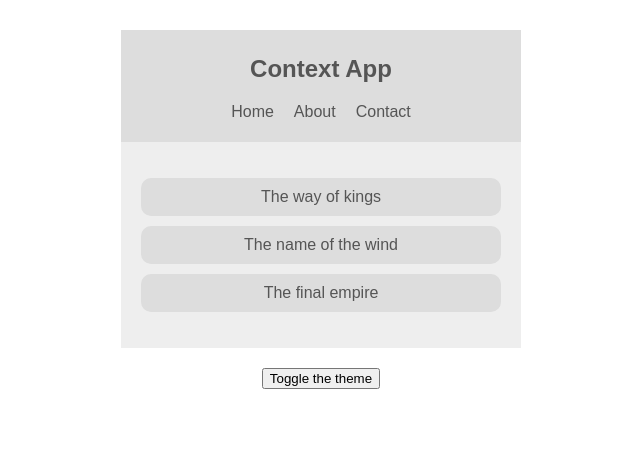
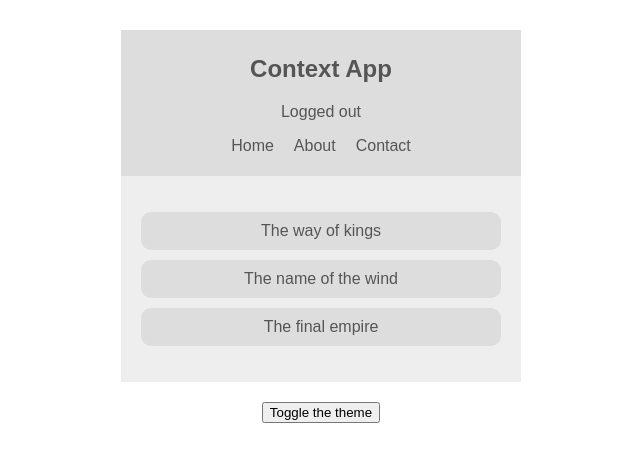
Before and after one commit to norrico31/Context-and-Hooks, a React (Create React App) app: page / in a window 1280 px wide. Shown: the top 462 px of the page, without its empty margins (319-959 px from the left). Built offline with nearby package versions, Linux system fonts and the light colour scheme.

Commit message:
Consume the AuthContext to Navbar.js using AuthContext.Consumer and nested the ThemeContext.Consumer

```diff
--- a/src/components/Navbar.js
+++ b/src/components/Navbar.js
@@ -1,5 +1,6 @@
 import React, { Component } from 'react'
 import { ThemeContext } from '../contexts/ThemeContext';
+import { AuthContext } from '../contexts/AuthContext';
 
 class Navbar extends Component {
 
@@ -7,10 +8,11 @@
         return (
 
             // Consumer - 2nd way to use context
-            <ThemeContext.Consumer>
-                {(context) => {
-
-                    const { isLightTheme, light, dark } = context;
+            // AuthContext nested the ThemeContext
+            <AuthContext.Consumer>{(authContext) => (
+                <ThemeContext.Consumer>{(themeContext) => {
+                        const { isAuthenticated, toggleAuth } = authContext;
+                        const { isLightTheme, light, dark } = themeContext;
                         const theme = isLightTheme ? light : dark;
 
                         const navStyle = {
@@ -21,6 +23,9 @@
                         return (
                             <nav style= { navStyle }>
                                 <h1>Context App</h1>
+                                <div onClick={ toggleAuth }>
+                                    { isAuthenticated ? 'Logged in' : 'Logged out' }
+                                </div>
                                 <ul>
                                     <li>Home</li>
                                     <li>About</li>
@@ -30,6 +35,8 @@
                         )
                     }}
                 </ThemeContext.Consumer>
+            )}
+            </AuthContext.Consumer>
         )
     }
 }
--- a/src/components/ThemeToggle.js
+++ b/src/components/ThemeToggle.js
@@ -4,8 +4,7 @@
 class ThemeToggle extends Component {
     render() {
         return (
-            <ThemeContext.Consumer>
-                {(context) => {
+            <ThemeContext.Consumer>{(context) => {
 
                     const { toggleTheme } = context;
 
```
Lines whose indentation alone changed are shown as unchanged.
